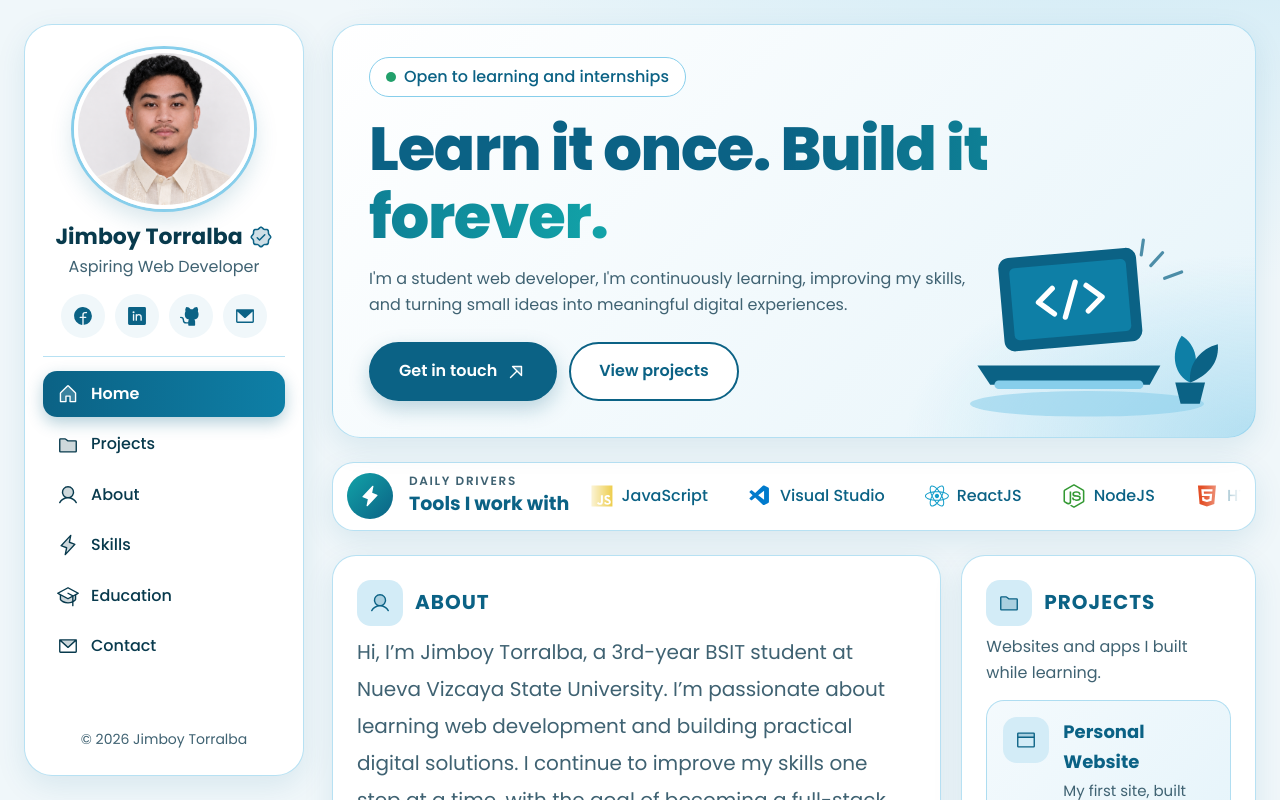
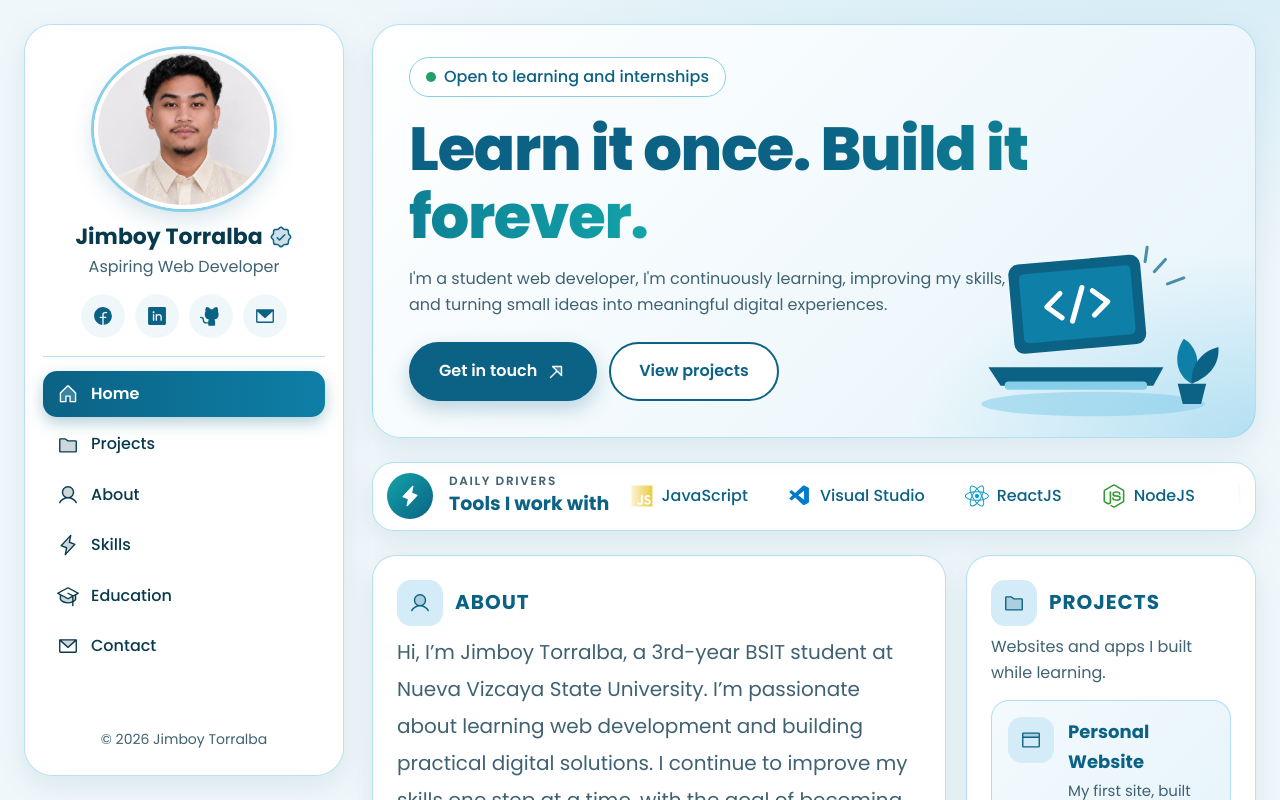
Before and after one commit to jimby-bot/Myportfolio, a React (Vite) app: page / in a window 1280 px wide. Shown: the top 800 px of the page. Built offline with nearby package versions, Linux system fonts and the light colour scheme.

Commit message:
Increase sidebar width from 280px to 320px

```diff
--- a/src/index.css
+++ b/src/index.css
@@ -27,7 +27,7 @@ body {
 
 /* ---------- sidebar ---------- */
 .side {
-  width: 280px;
+  width: 320px;
   padding: 24px 18px;
   flex: none; position: sticky; top: 24px;
   align-self: flex-start;
```
